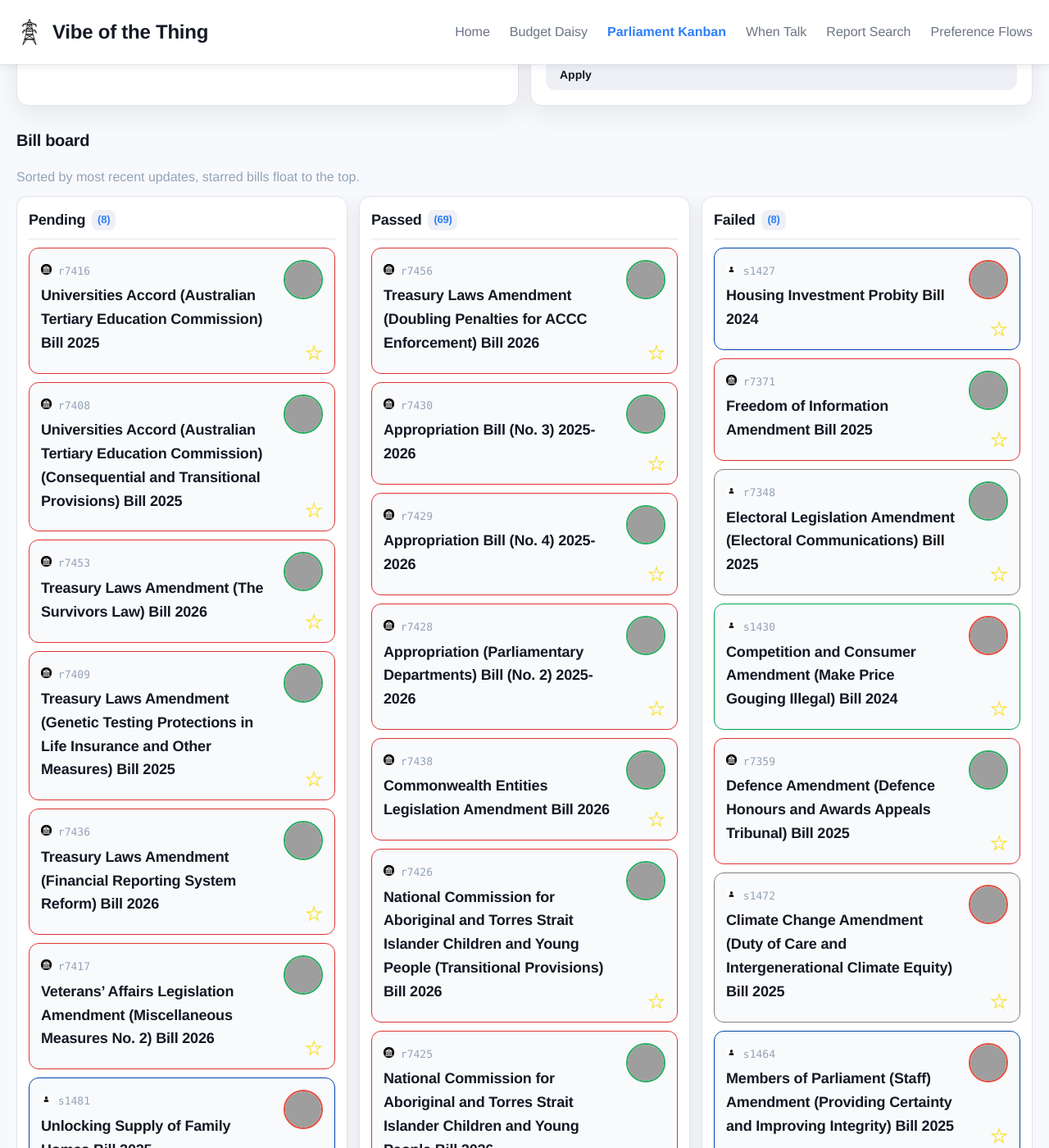
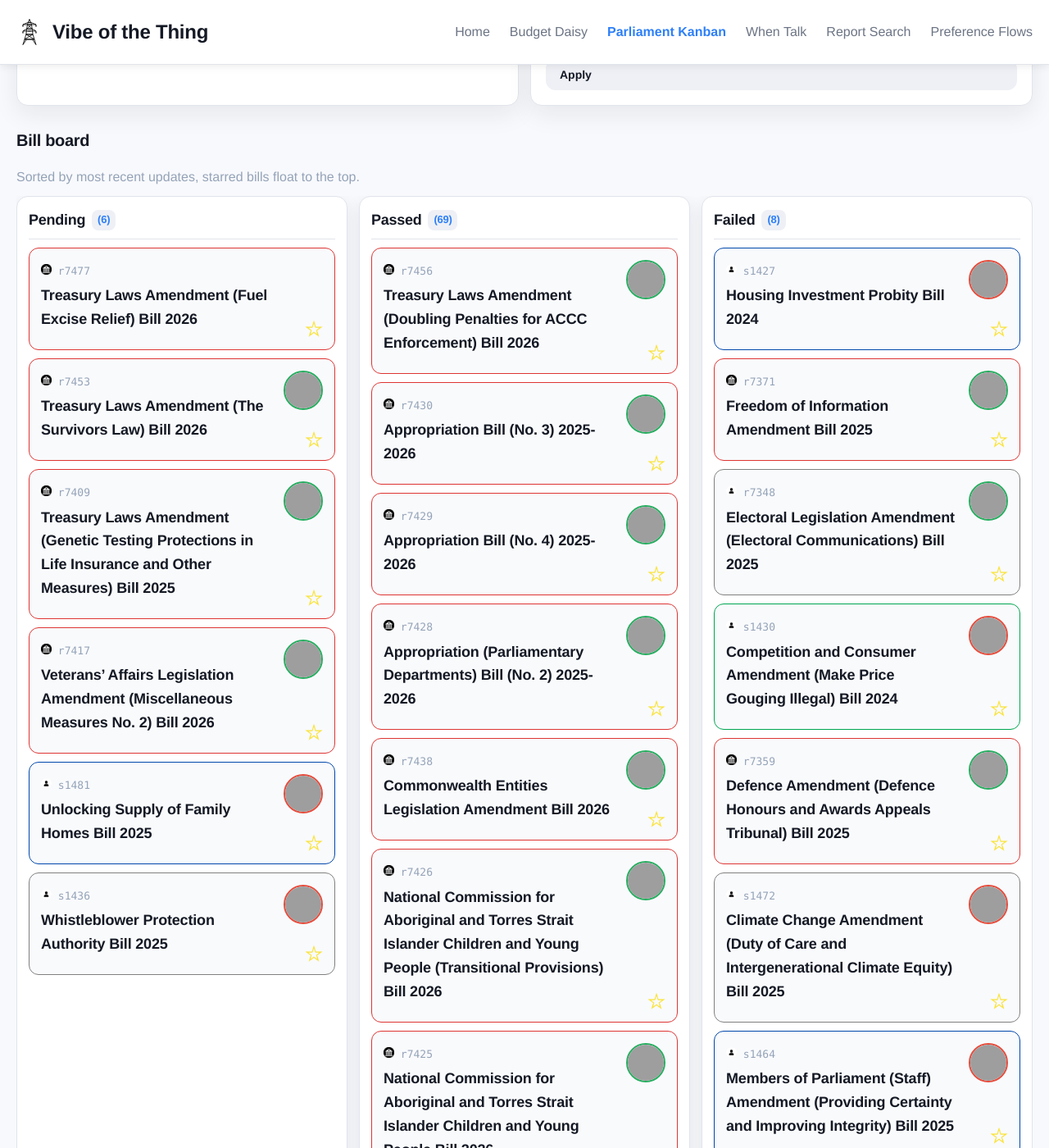
Before and after one commit to Coedice/vibe-of-the-thing, a Jekyll site: the page built from parliament-kanban/index.html, in a window 1280 px wide and 1400 px high, scrolled down 595 px. Shown: the whole window at 82% size. Built offline with Jekyll 4.4.1, drawn with Linux system fonts in a browser that asks for light colours; grey boxes are pictures that could not be loaded.

Commit message:
Update bill data

```diff
--- a/_data/bills.yml
+++ b/_data/bills.yml
@@ -1,22 +1,4 @@
 pending:
-- bill_id: r7408
-  title: Universities Accord (Australian Tertiary Education Commission) (Consequential
-    and Transitional Provisions) Bill 2025
-  status: Before Senate
-  type: Government
-  portfolio: Education
-  originating_house: House of Representatives
-  summary: Introduced with the Universities Accord (Australian Tertiary Education
-    Commission) Bill 2025, the bill amends the Higher Education Support Act 2003 and
-    Tertiary Education Quality and Standards Agency Act 2011 to make amendments consequential
-    on the establishment of the Australian Tertiary Education Commission.
-  introducer_name: Jason Clare
-  introducer_party: Labor
-  introducer_id: '10123'
-  introducer_division: Blaxland
-  pdf_url: https://parlinfo.aph.gov.au/parlInfo/download/legislation/bills/r7408_first-reps/toc_pdf/25105b01.pdf;fileType=application%2Fpdf
-  last_updated: 2026-03-30
-  second_reading_hansard_url: https://parlinfo.aph.gov.au/parlInfo/search/display/display.w3p;query=Id%3A%22chamber%2Fhansardr%2F28887%2F0035%22
 - bill_id: r7409
   title: Treasury Laws Amendment (Genetic Testing Protections in Life Insurance and
     Other Measures) Bill 2025
@@ -47,25 +29,6 @@ pending:
   pdf_url: https://parlinfo.aph.gov.au/parlInfo/download/legislation/bills/r7409_first-reps/toc_pdf/25106b01.pdf;fileType=application%2Fpdf
   last_updated: 2026-03-25
   second_reading_hansard_url: https://parlinfo.aph.gov.au/parlInfo/search/display/display.w3p;query=Id%3A%22chamber%2Fhansardr%2F28887%2F0043%22
-- bill_id: r7416
-  title: Universities Accord (Australian Tertiary Education Commission) Bill 2025
-  status: Before Senate
-  type: Government
-  portfolio: Education
-  originating_house: House of Representatives
-  summary: Introduced with the Universities Accord (Australian Tertiary Education
-    Commission) (Consequential and Transitional Provisions) Bill 2025, the bill establishes
-    the Australian Tertiary Education Commission to provide stewardship of the higher
-    education system, including by entering into mission based compacts with higher
-    education providers and preparing reports and providing advice and recommendations,
-    if requested by the Minister, to various Commonwealth, state and territory ministers.
-  introducer_name: Claire Clutterham
-  introducer_party: Labor
-  introducer_id: '11033'
-  introducer_division: Sturt
-  pdf_url: https://parlinfo.aph.gov.au/parlInfo/download/legislation/bills/r7416_first-reps/toc_pdf/25107b01.pdf;fileType=application%2Fpdf
-  last_updated: 2026-03-30
-  second_reading_hansard_url: https://parlinfo.aph.gov.au/parlInfo/search/display/display.w3p;query=Id%3A%22chamber%2Fhansardr%2F29135%2F0164%22
 - bill_id: r7417
   title: Veterans&rsquo; Affairs Legislation Amendment (Miscellaneous Measures No.
     2) Bill 2026
@@ -85,25 +48,6 @@ pending:
   pdf_url: https://parlinfo.aph.gov.au/parlInfo/download/legislation/bills/r7417_third-reps/toc_pdf/25116b01.pdf;fileType=application%2Fpdf
   last_updated: 2026-03-03
   second_reading_hansard_url: https://parlinfo.aph.gov.au/parlInfo/search/display/display.w3p;query=Id%3A%22chamber%2Fhansardr%2F28890%2F0026%22
-- bill_id: r7436
-  title: Treasury Laws Amendment (Financial Reporting System Reform) Bill 2026
-  status: Before Senate
-  type: Government
-  portfolio: Treasury
-  originating_house: House of Representatives
-  summary: Amends the Australian Securities and Investments Commission Act 2001 to
-    merge the Financial Reporting Council, the Australian Accounting Standards Board
-    and the Auditing and Assurance Standards Board into a single entity to be known
-    as External Reporting Australia, with responsibility for performing core financial
-    reporting and sustainability standard-setting functions. Also makes consequential
-    amendments to 8 Acts.
-  introducer_name: Daniel Mulino
-  introducer_party: Labor
-  introducer_id: '10925'
-  introducer_division: Fraser
-  pdf_url: https://parlinfo.aph.gov.au/parlInfo/download/legislation/bills/r7436_first-reps/toc_pdf/26012b01.pdf;fileType=application%2Fpdf
-  last_updated: 2026-03-11
-  second_reading_hansard_url: https://parlinfo.aph.gov.au/parlInfo/search/display/display.w3p;query=Id%3A%22chamber%2Fhansardr%2F29139%2F0015%22
 - bill_id: r7453
   title: Treasury Laws Amendment (The Survivors Law) Bill 2026
   status: Before Reps
@@ -118,6 +62,20 @@ pending:
   pdf_url: https://parlinfo.aph.gov.au/parlInfo/download/legislation/bills/r7453_first-reps/toc_pdf/26033b01.pdf;fileType=application%2Fpdf
   last_updated: 2026-03-25
   second_reading_hansard_url: https://parlinfo.aph.gov.au/parlInfo/search/display/display.w3p;query=Id%3A%22chamber%2Fhansardr%2F29149%2F0026%22
+- bill_id: r7477
+  title: Treasury Laws Amendment (Fuel Excise Relief) Bill 2026
+  status: Before Reps
+  type: Government
+  portfolio: Treasury
+  originating_house: House of Representatives
+  summary: null
+  introducer_name: null
+  introducer_party: Labor
+  introducer_id: null
+  introducer_division: null
+  pdf_url: https://parlinfo.aph.gov.au/parlInfo/download/legislation/bills/r7477_first-reps/toc_pdf/26055b01.pdf;fileType=application%2Fpdf
+  last_updated: 2026-03-31
+  second_reading_hansard_url: null
 - bill_id: s1436
   title: Whistleblower Protection Authority Bill 2025
   status: Before Senate
```
